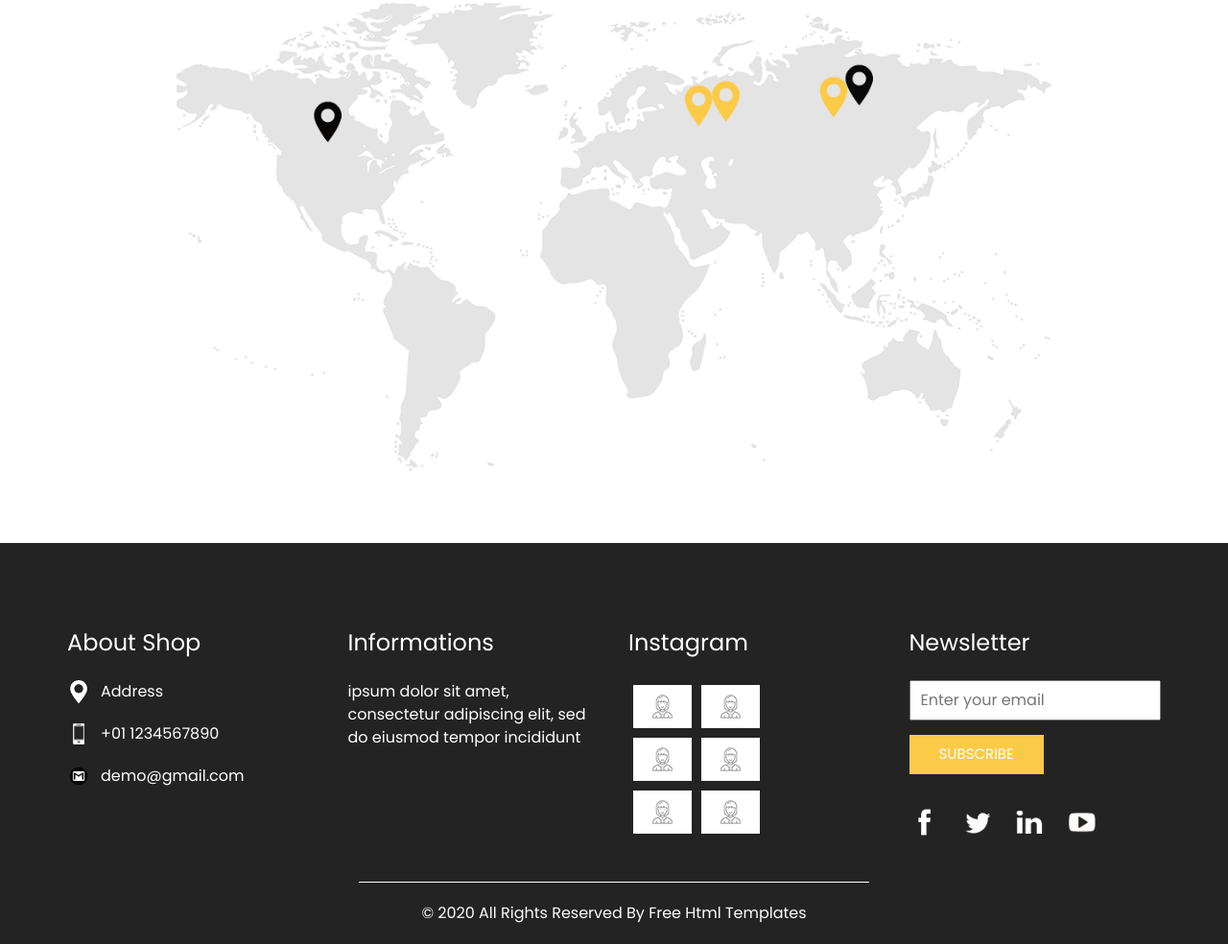
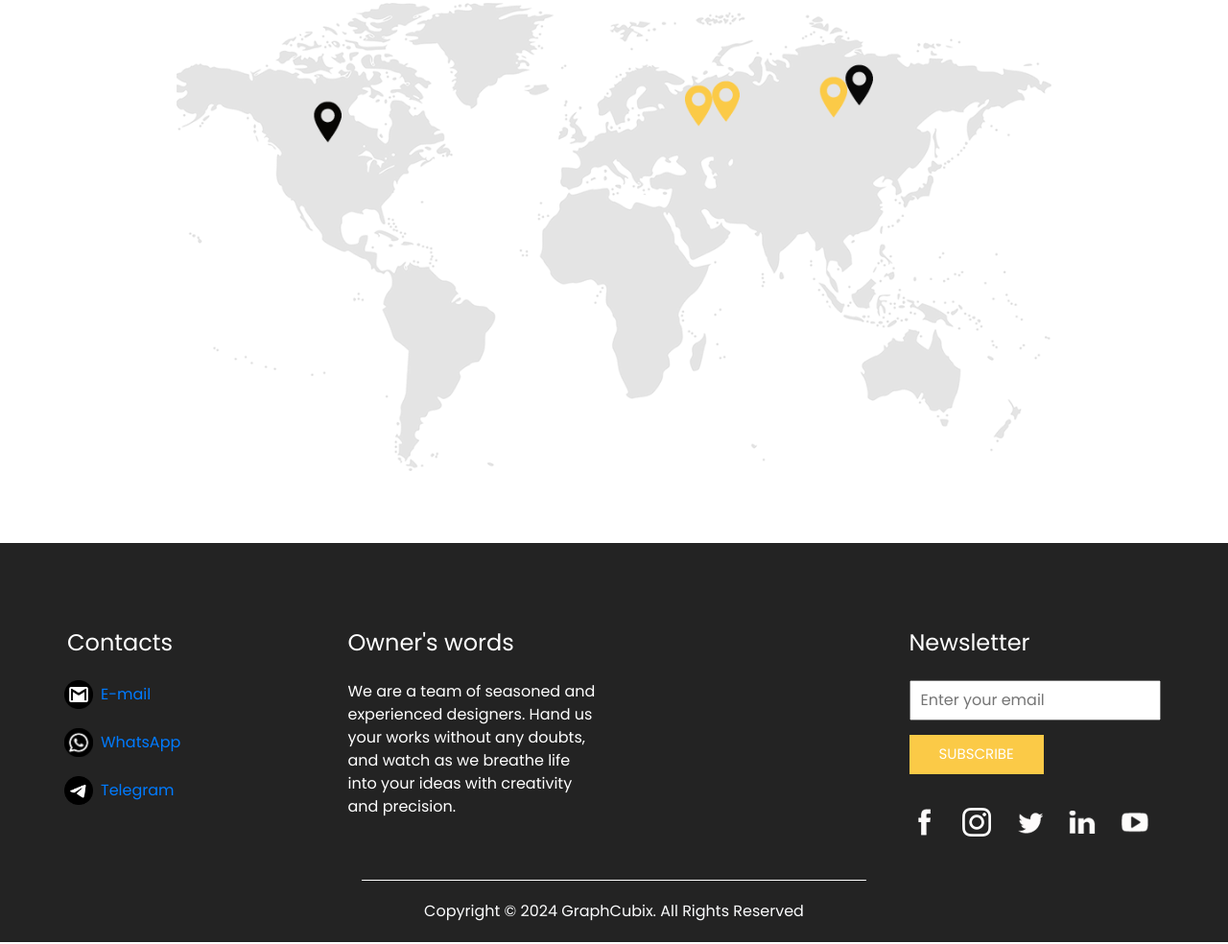
Before and after one commit to graphcubix/graphcubix, a plain HTML site: page contact.html in a window 1280 px wide. Shown: the part 790-1774 px from the top of the page at 96% size. Drawn offline with nearby package versions, Linux system fonts and the light colour scheme.

Commit message:
Update contact.html

```diff
--- a/contact.html
+++ b/contact.html
@@ -135,30 +135,30 @@
         <div class="col-md-3">
           <div class="info_contact">
             <h5>
-              About Shop
+              Contacts
             </h5>
             <div>
               <div class="img-box">
-                <img src="images/location-white.png" width="18px" alt="">
+                <img src="images/envelope-white.png" width="30px" alt="">
               </div>
               <p>
-                Address
+                <a href="mailto:graphcubix.contact@gmail.com">E-mail</a>
               </p>
             </div>
             <div>
               <div class="img-box">
-                <img src="images/telephone-white.png" width="12px" alt="">
+                <img src="images/whatsapp.png" width="30px" alt="">
               </div>
               <p>
-                +01 1234567890
+                <a href="https://wa.me/94704176571" target="_blank">WhatsApp</a>
               </p>
             </div>
             <div>
               <div class="img-box">
-                <img src="images/envelope-white.png" width="18px" alt="">
+                <img src="images/telegram.png" width="30px" alt="">
               </div>
               <p>
-                demo@gmail.com
+                <a href="https://t.me/mihirunshan" target="_blank">Telegram</a>
               </p>
             </div>
           </div>
@@ -166,10 +166,10 @@
         <div class="col-md-3">
           <div class="info_info">
             <h5>
-              Informations
+              Owner's words
             </h5>
             <p>
-              ipsum dolor sit amet, consectetur adipiscing elit, sed do eiusmod tempor incididunt
+              We are a team of seasoned and experienced designers. Hand us your works without any doubts, and watch as we breathe life into your ideas with creativity and precision.
             </p>
           </div>
         </div>
@@ -177,47 +177,9 @@
         <div class="col-md-3">
           <div class="info_insta">
             <h5>
-              Instagram
+
             </h5>
-            <div class="insta_container">
-              <div>
-                <a href="">
-                  <div class="insta-box b-1">
-                    <img src="images/insta.png" alt="">
-                  </div>
-                </a>
-                <a href="">
-                  <div class="insta-box b-2">
-                    <img src="images/insta.png" alt="">
-                  </div>
-                </a>
-              </div>
 
-              <div>
-                <a href="">
-                  <div class="insta-box b-3">
-                    <img src="images/insta.png" alt="">
-                  </div>
-                </a>
-                <a href="">
-                  <div class="insta-box b-4">
-                    <img src="images/insta.png" alt="">
-                  </div>
-                </a>
-              </div>
-              <div>
-                <a href="">
-                  <div class="insta-box b-3">
-                    <img src="images/insta.png" alt="">
-                  </div>
-                </a>
-                <a href="">
-                  <div class="insta-box b-4">
-                    <img src="images/insta.png" alt="">
-                  </div>
-                </a>
-              </div>
-            </div>
           </div>
         </div>
         <div class="col-md-3">
@@ -234,6 +196,9 @@
             <div class="social_box">
               <a href="">
                 <img src="images/fb.png" alt="">
+              </a>
+              <a href="">
+                <img src="images/instagram.png" alt="">
               </a>
               <a href="">
                 <img src="images/twitter.png" alt="">
@@ -257,8 +222,7 @@
   <!-- footer section -->
   <section class="container-fluid footer_section">
     <p>
-      &copy; 2020 All Rights Reserved By
-      <a href="https://html.design/">Free Html Templates</a>
+      Copyright © 2024 GraphCubix. All Rights Reserved
     </p>
   </section>
   <!-- footer section -->
```
